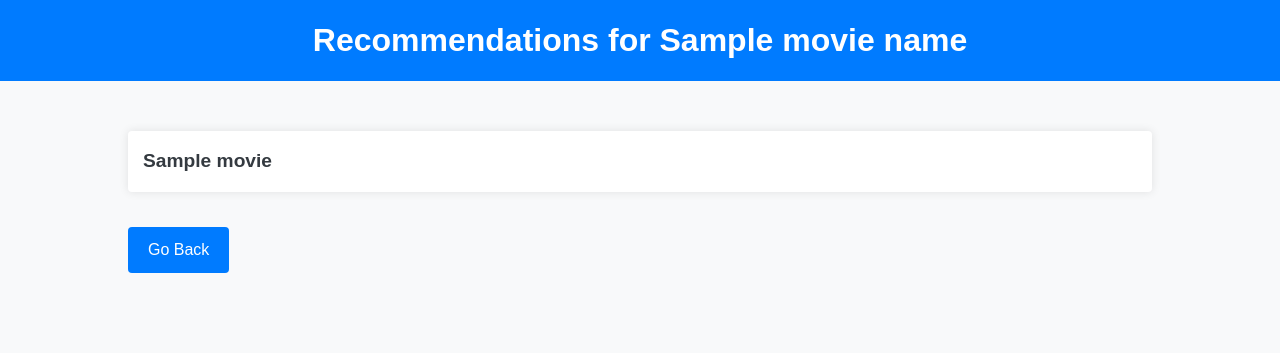
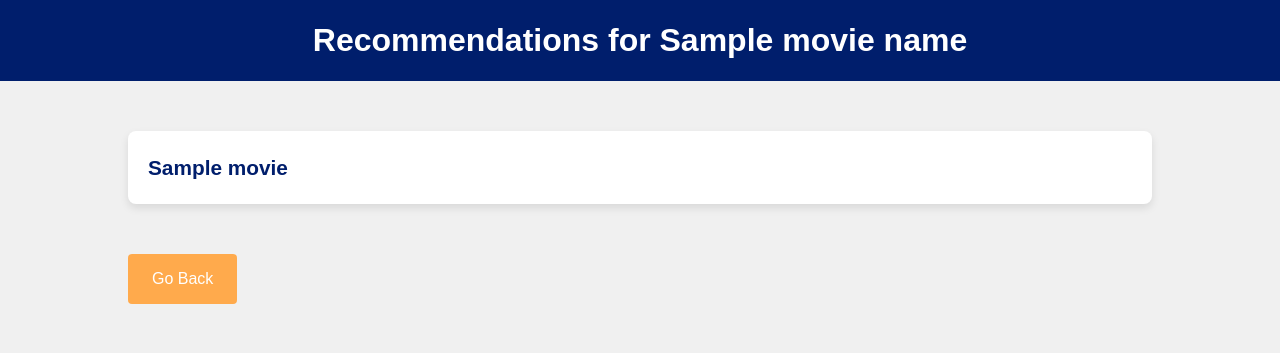
Before and after one commit to imisgsc/MOVIE-RECOMMENDATION-SYSTEM, a Flask app: template templates/recommendations.html in a window 1280 px wide. Shown: the top 353 px of the page. Run offline with Flask 3, Linux system fonts and the light colour scheme; the template is opened without the code that fills it: most values are stand-ins (such as "Sample title", 1, 10 or a date in 2020); parts of the project's set-up code (start-up, migrations or seed data) failed here and were passed over.

Commit message:
revamped colour palette

```diff
--- a/static/styles.css
+++ b/static/styles.css
@@ -7,9 +7,8 @@
 
 body {
     font-family: Arial, sans-serif;
-    background-color: #f8f9fa; /* Light gray background */
+    background-color: #f0f0f0;
     line-height: 1.6;
-    color: #343a40; /* Dark text color */
 }
 
 .container {
@@ -18,7 +17,7 @@ body {
 }
 
 header {
-    background-color: #007bff; /* Blue header */
+    background-color: #001E6C; /* Primary blue */
     color: #fff;
     padding: 15px 0;
     text-align: center;
@@ -34,7 +33,7 @@ nav {
 }
 
 nav a {
-    color: #007bff; /* Blue links */
+    color: #fff;
     text-decoration: none;
     margin: 0 10px;
     font-size: 1.2rem;
@@ -53,23 +52,24 @@ nav a:hover {
     padding: 10px;
     width: 300px;
     font-size: 1rem;
-    border: 1px solid #ced4da; /* Light gray border */
+    border: 1px solid #035397; /* Darker blue */
     border-radius: 4px;
     margin-right: 10px;
 }
 
 .search-section button {
-    padding: 10px 20px;
-    font-size: 1rem;
-    background-color: #007bff; /* Blue button */
+    padding: 12px 24px; /* Increased padding for button */
+    font-size: 1.1rem; /* Slightly larger font size */
+    background-color: #035397; /* Darker blue */
     color: #fff;
     border: none;
     border-radius: 4px;
     cursor: pointer;
+    transition: background-color 0.3s ease;
 }
 
 .search-section button:hover {
-    background-color: #0056b3; /* Darker blue on hover */
+    background-color: #001E6C; /* Darken primary blue on hover */
 }
 
 .movie-section {
@@ -82,29 +82,30 @@ nav a:hover {
 }
 
 .movie-list li {
-    margin-bottom: 15px;
+    margin-bottom: 20px; /* Increased margin */
     background-color: #fff;
-    border-radius: 4px;
-    box-shadow: 0 0 10px rgba(0, 0, 0, 0.1);
-    padding: 15px;
+    border-radius: 8px; /* Rounded corners for cards */
+    box-shadow: 0 4px 8px rgba(0, 0, 0, 0.1); /* Soft shadow */
+    padding: 20px; /* Increased padding */
 }
 
 .movie-title {
-    font-size: 1.2rem;
+    font-size: 1.3rem; /* Slightly larger font size */
     font-weight: bold;
-    color: #343a40; /* Dark text color */
+    color: #001E6C; /* Primary blue */
 }
 
 .goback {
     display: inline-block;
-    margin-top: 20px;
+    margin-top: 30px; /* Increased top margin */
     text-decoration: none;
-    padding: 10px 20px;
-    background-color: #007bff; /* Blue button */
+    padding: 12px 24px; /* Increased padding */
+    background-color: #FFAA4C; /* Yellow */
     color: #fff;
     border-radius: 4px;
+    transition: background-color 0.3s ease;
 }
 
 .goback:hover {
-    background-color: #0056b3; /* Darker blue on hover */
+    background-color: #FFD166; /* Lighter yellow on hover */
 }
```
